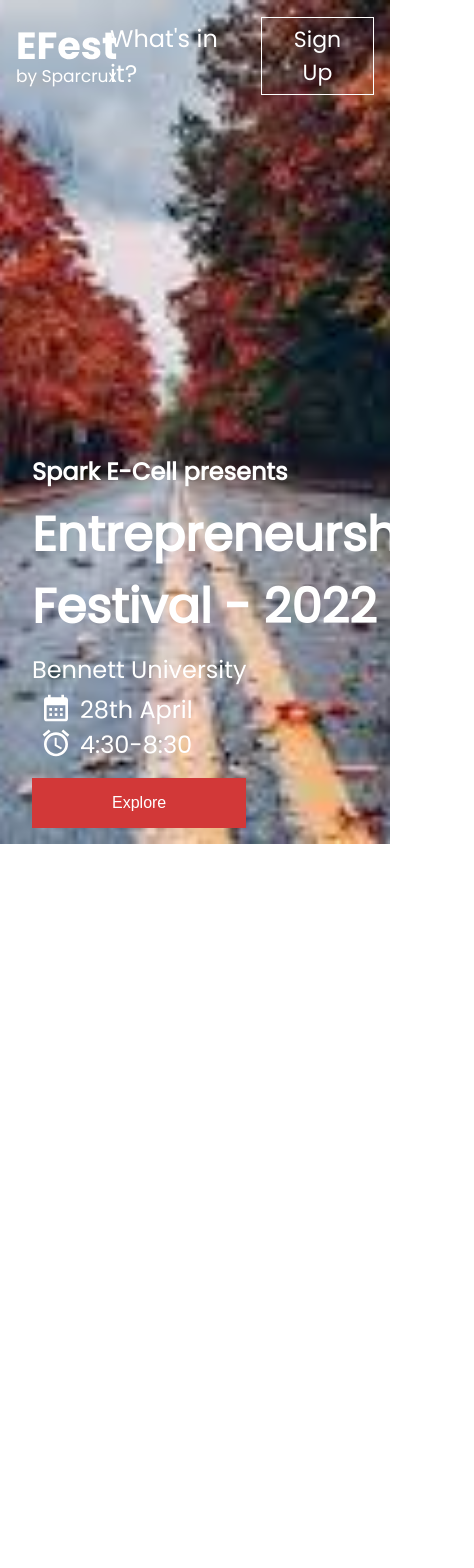
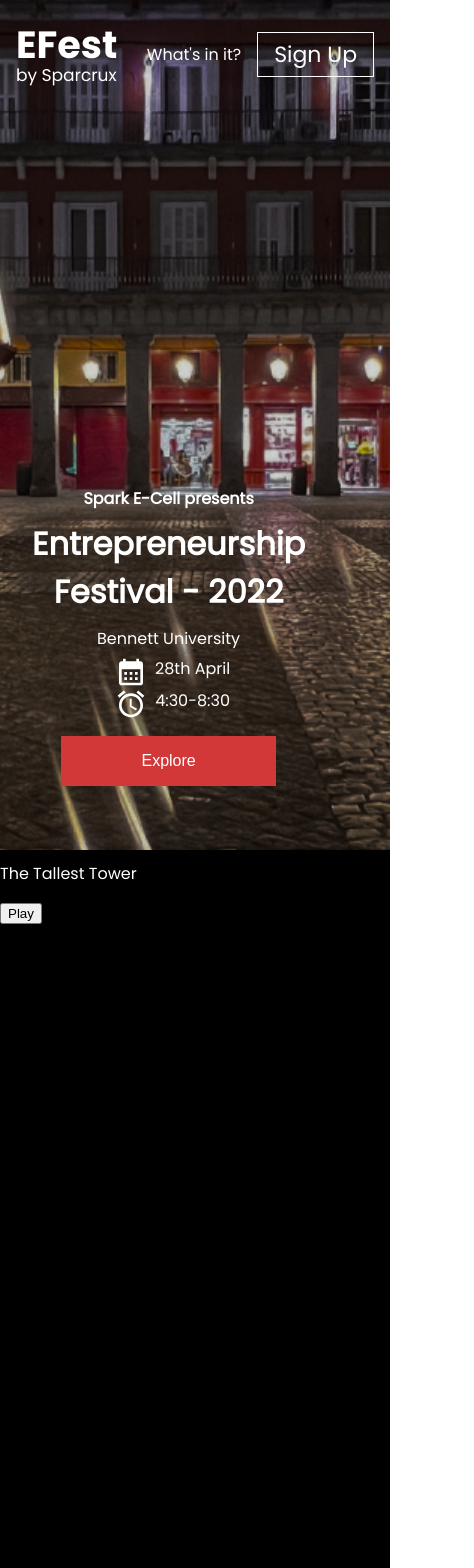
Before and after one commit to techieshouvik/Entrepreneurship-Festival, a React (Create React App) app: page / in a window 390 px wide. Shown: the top 1568 px of the page, 474 px wide, since content can reach past the window. Before the commit the page ends 844 px from the top, so only its background shows below. Built offline with nearby package versions, Linux system fonts and the light colour scheme.

Commit message:
Gap added and Section 2 started

```diff
--- /dev/null
+++ b/src/components/Gap.jsx
@@ -0,0 +1,11 @@
+import React from 'react'
+
+const Gap = () => {
+  return (
+    <div style={{height:"85vh"}}>
+
+    </div>
+  )
+}
+
+export default Gap
--- a/src/components/Section1.jsx
+++ b/src/components/Section1.jsx
@@ -8,7 +8,7 @@ const Section1 = () => {
     <div className="section1">
       <div className="texts">
         <h1 style={{ fontWeight: "bold" }}>Spark E-Cell presents</h1>
-        <h1 style={{ fontSize: "48px", fontWeight: "bold" }}>
+        <h1 style={{ fontSize: "2rem", fontWeight: "bold" }}>
           Entrepreneurship <br />
           Festival - 2022
         </h1>
--- a/src/components/Section2.jsx
+++ b/src/components/Section2.jsx
@@ -1,5 +1,5 @@
 import React from 'react'
-import data from '../Data/data_events'
+import { data } from '../Data/data_events'
 import Card from './Card'
 import '../stylesheets/Section2.css'
 
--- a/src/index.css
+++ b/src/index.css
@@ -6,6 +6,7 @@ body {
     sans-serif;
   -webkit-font-smoothing: antialiased;
   -moz-osx-font-smoothing: grayscale;
+  /* overflow-x: hidden; */
 }
 
 code {
--- a/src/pages/Home.jsx
+++ b/src/pages/Home.jsx
@@ -1,12 +1,16 @@
 import React from 'react'
 import Header from '../components/Header'
 import Section1 from '../components/Section1'
+import Section2 from '../components/Section2'
+import Gap from '../components/Gap'
 
 const Home = () => {
   return (
     <>
         <Header/>
         <Section1/>
+        <Gap/>
+        <Section2/>
     </>
   )
 }
--- a/src/stylesheets/Header.css
+++ b/src/stylesheets/Header.css
@@ -1,13 +1,14 @@
 .heading{
     display:flex;
     flex-direction: row;
-    width: 100vw;
+    width: 100%;
     height:fit-content;
     padding: 1rem 0rem;
     /* background-color: black; */
     align-items: center;
     z-index: 2;
     position: sticky;
+    margin: 0;
     /* opacity: 0.1; */
 }
 .logo{
@@ -23,7 +24,7 @@
 h1{
     font-family: 'Poppins', sans-serif;
     font-weight: 400;
-    font-size: 24px;
+    font-size: 1rem;
     color: white;
     margin: 0;
     margin: 0rem 1rem;
--- a/src/stylesheets/Section1.css
+++ b/src/stylesheets/Section1.css
@@ -1,13 +1,16 @@
 .section1{
     background: url('../assets/images/section1.png') no-repeat center center / cover;
-    width: 100vw;
+    width: 100%;
     display: flex;
-    height: 100vh;
+    height: 95vh;
     position: absolute;
     top:0rem;
     align-items: flex-end;
     color: white;
     font-family: 'Poppins', sans-serif;
+    margin: 0;
+    padding: 0;
+    padding-bottom: 3rem;
 }
 .events{
     display: flex;
@@ -35,3 +38,10 @@ h1{
     margin: 1rem 0rem;
     font-size: 16px;
 }
+
+@media screen and (max-width:400px) {
+    .texts{
+        align-items: center;
+        text-align: center;
+    }
+}
--- a/src/stylesheets/Section2.css
+++ b/src/stylesheets/Section2.css
@@ -0,0 +1,6 @@
+.section2{
+    width: 100%;
+    height: 70rem;
+    background-color: black;
+    /* position: relative; */
+}
```
Also changed, not shown: src/assets/images/section1.png.
